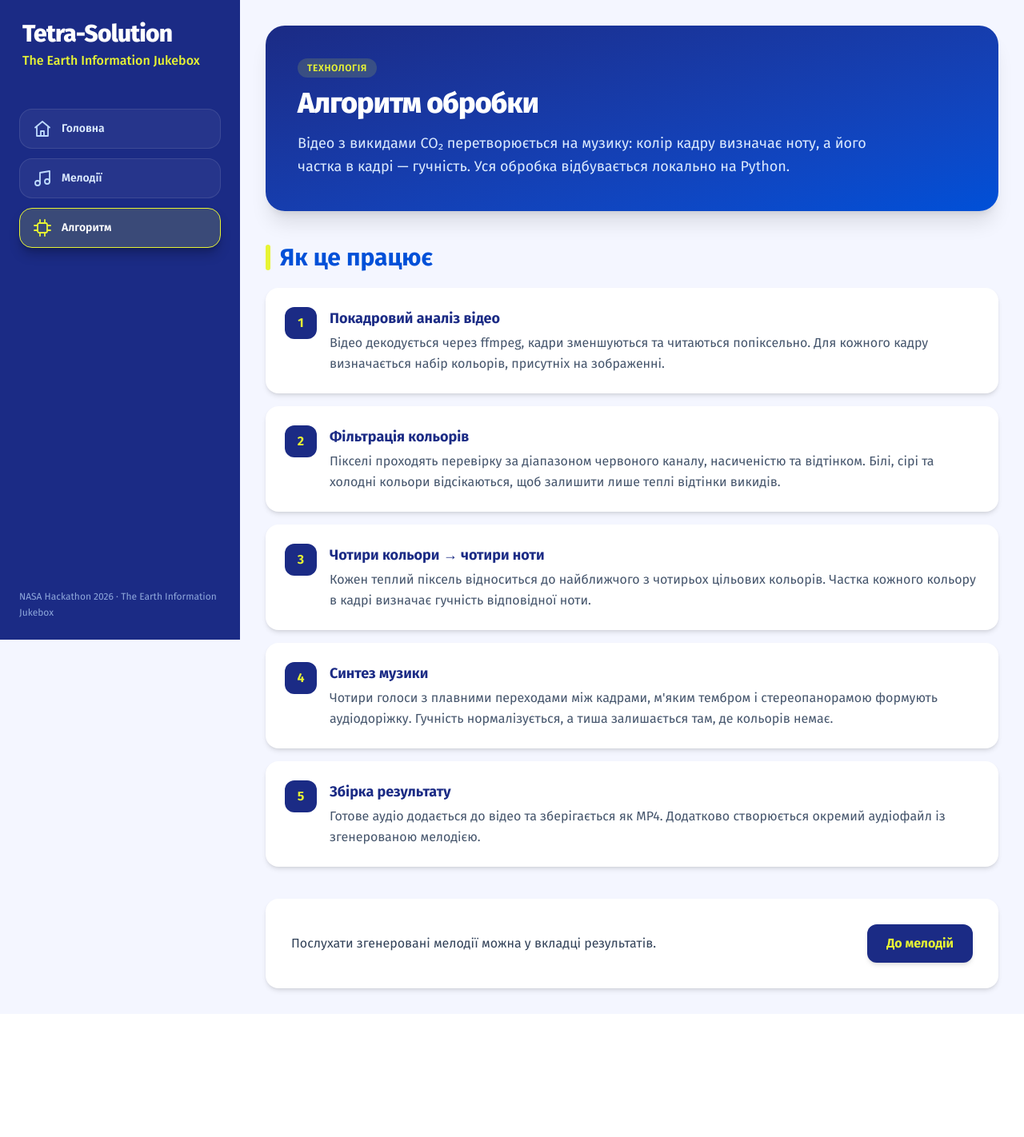
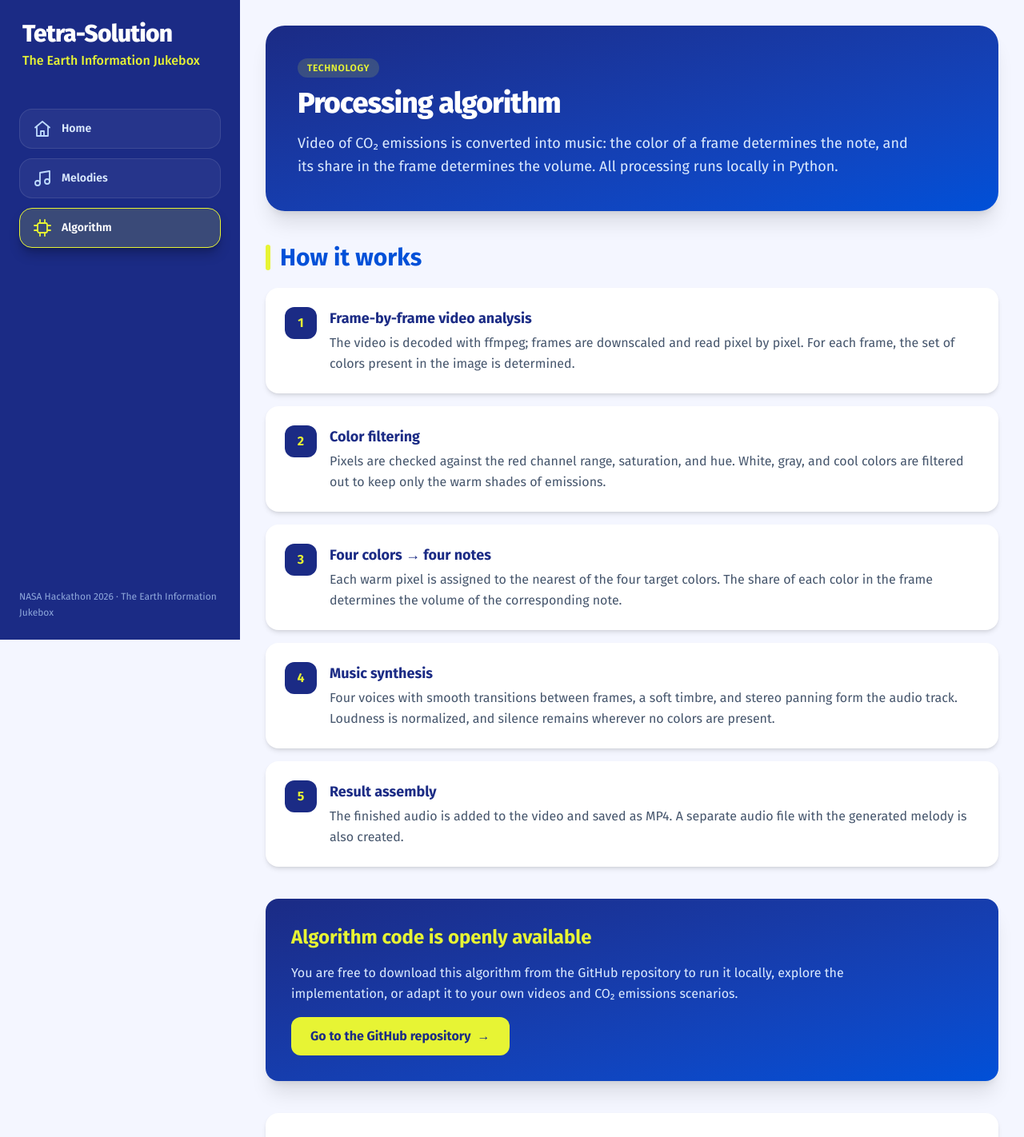
Before and after one commit to ytre12/NASA-hakaton-2026, a React (Vite) app in the folder NASA-2026/: page /tehnology in a window 1280 px wide. Shown: the top 1422 px of the page at 80% size. Before the commit the page ends 1268 px from the top, so only its background shows below. Built offline with nearby package versions, Linux system fonts and the light colour scheme.

Commit message:
change all language to en and fix some bugs

```diff
--- a/NASA-2026/src/assets/MainNavigation.jsx
+++ b/NASA-2026/src/assets/MainNavigation.jsx
@@ -20,7 +20,7 @@ function Icon({ children }) {
 const LINKS = [
   {
     to: "/",
-    label: "Головна",
+    label: "Home",
     end: true,
     icon: (
       <Icon>
@@ -32,7 +32,7 @@ const LINKS = [
   },
   {
     to: "/songs",
-    label: "Мелодії",
+    label: "Melodies",
     icon: (
       <Icon>
         <path d="M9 18V5l12-2v13" />
@@ -43,7 +43,7 @@ const LINKS = [
   },
   {
     to: "/tehnology",
-    label: "Алгоритм",
+    label: "Algorithm",
     icon: (
       <Icon>
         <rect x="6" y="6" width="12" height="12" rx="2" />
@@ -57,7 +57,7 @@ export default function MainNavigation() {
   return (
     // Мобільні (<820px): кнопки в рядок. Від 820px: вертикальний список.
     <nav
-      aria-label="Головна навігація"
+      aria-label="Main navigation"
       className="flex flex-row gap-2 desk:flex-col desk:gap-3"
     >
       {LINKS.map(({ to, label, end, icon }) => (
--- a/NASA-2026/src/pages/Algoritm.jsx
+++ b/NASA-2026/src/pages/Algoritm.jsx
@@ -2,38 +2,38 @@ import { ActionLink, PageHero, SectionTitle } from "../assets/ui";
 
 const STEPS = [
   {
-    title: "Покадровий аналіз відео",
-    text: "Відео декодується через ffmpeg, кадри зменшуються та читаються попіксельно. Для кожного кадру визначається набір кольорів, присутніх на зображенні.",
+    title: "Frame-by-frame video analysis",
+    text: "The video is decoded with ffmpeg; frames are downscaled and read pixel by pixel. For each frame, the set of colors present in the image is determined.",
   },
   {
-    title: "Фільтрація кольорів",
-    text: "Пікселі проходять перевірку за діапазоном червоного каналу, насиченістю та відтінком. Білі, сірі та холодні кольори відсікаються, щоб залишити лише теплі відтінки викидів.",
+    title: "Color filtering",
+    text: "Pixels are checked against the red channel range, saturation, and hue. White, gray, and cool colors are filtered out to keep only the warm shades of emissions.",
   },
   {
-    title: "Чотири кольори → чотири ноти",
-    text: "Кожен теплий піксель відноситься до найближчого з чотирьох цільових кольорів. Частка кожного кольору в кадрі визначає гучність відповідної ноти.",
+    title: "Four colors → four notes",
+    text: "Each warm pixel is assigned to the nearest of the four target colors. The share of each color in the frame determines the volume of the corresponding note.",
   },
   {
-    title: "Синтез музики",
-    text: "Чотири голоси з плавними переходами між кадрами, м'яким тембром і стереопанорамою формують аудіодоріжку. Гучність нормалізується, а тиша залишається там, де кольорів немає.",
+    title: "Music synthesis",
+    text: "Four voices with smooth transitions between frames, a soft timbre, and stereo panning form the audio track. Loudness is normalized, and silence remains wherever no colors are present.",
   },
   {
-    title: "Збірка результату",
-    text: "Готове аудіо додається до відео та зберігається як MP4. Додатково створюється окремий аудіофайл із згенерованою мелодією.",
+    title: "Result assembly",
+    text: "The finished audio is added to the video and saved as MP4. A separate audio file with the generated melody is also created.",
   },
 ];
 
 export default function AlgoritmDescription() {
   return (
     <div className="mx-auto flex max-w-5xl flex-col gap-10">
-      <PageHero badge="Технологія" title="Алгоритм обробки">
-        Відео з викидами CO₂ перетворюється на музику: колір кадру визначає
-        ноту, а його частка в кадрі — гучність. Уся обробка відбувається
-        локально на Python.
+      <PageHero badge="Technology" title="Processing algorithm">
+        Video of CO₂ emissions is converted into music: the color of a frame
+        determines the note, and its share in the frame determines the volume.
+        All processing runs locally in Python.
       </PageHero>
 
       <section className="flex flex-col gap-5">
-        <SectionTitle>Як це працює</SectionTitle>
+        <SectionTitle>How it works</SectionTitle>
 
         <ol className="flex flex-col gap-4">
           {STEPS.map((step, index) => (
@@ -57,11 +57,31 @@ export default function AlgoritmDescription() {
         </ol>
       </section>
 
+      <section className="flex flex-col gap-4 rounded-2xl bg-gradient-to-br from-[#1b2b85] to-[#0050d8] p-6 text-white shadow-xl sm:p-8">
+        <h2 className="text-2xl font-bold text-[#e7f434]">
+          Algorithm code is openly available
+        </h2>
+        <p className="max-w-3xl leading-relaxed text-blue-100">
+          You are free to download this algorithm from the GitHub repository to
+          run it locally, explore the implementation, or adapt it to your own
+          videos and CO₂ emissions scenarios.
+        </p>
+        <a
+          href="https://github.com/ytre12/NASA-hakaton-2026"
+          target="_blank"
+          rel="noopener noreferrer"
+          className="inline-flex w-fit items-center gap-2 rounded-xl bg-[#e7f434] px-6 py-3 font-bold text-[#1b2b85] transition hover:-translate-y-0.5 hover:bg-white focus-visible:outline-2 focus-visible:outline-offset-2 focus-visible:outline-[#e7f434]"
+        >
+          Go to the GitHub repository
+          <span aria-hidden="true">→</span>
+        </a>
+      </section>
+
       <section className="flex flex-col gap-5 rounded-2xl bg-white p-6 shadow-md sm:flex-row sm:items-center sm:justify-between sm:p-8">
         <p className="text-slate-700">
-          Послухати згенеровані мелодії можна у вкладці результатів.
+          Generated melodies can be listened to in the results tab.
         </p>
-        <ActionLink to="/songs">До мелодій</ActionLink>
+        <ActionLink to="/songs">Browse melodies</ActionLink>
       </section>
     </div>
   );
--- a/NASA-2026/src/pages/Main.jsx
+++ b/NASA-2026/src/pages/Main.jsx
@@ -23,22 +23,22 @@ export default function MainPage() {
           The Earth Information Jukebox
         </h1>
         <p className="mt-4 max-w-3xl text-base leading-relaxed text-blue-100 sm:text-lg">
-          У рамках технічного завдання Хакатону NASA: Space App Challenge, теми
-          The Earth Information Jukebox було розроблено{" "}
+          As part of the NASA Space Apps Challenge 2026 technical brief on the
+          theme The Earth Information Jukebox, we developed{" "}
           <Link
             to="/tehnology"
             className="font-semibold text-[#e7f434] underline decoration-[#e7f434]/50 underline-offset-4 transition hover:decoration-[#e7f434]"
           >
-            алгоритм створення
+            an algorithm for generating
           </Link>{" "}
-          аудіосупроводу на основі наданої відеомоделі викидів CO₂ мовою
-          програмування Python.
+          audio accompaniment from the provided CO₂ emissions video model using
+          the Python programming language.
         </p>
       </section>
 
       {/* Відео */}
       <section className="flex flex-col gap-4">
-        <SectionTitle>Відео результату роботи алгоритму</SectionTitle>
+        <SectionTitle>Algorithm output video</SectionTitle>
         <div className="overflow-hidden rounded-2xl border border-[#1b2b85]/10 bg-black shadow-lg">
           <video
             controls
@@ -50,21 +50,21 @@ export default function MainPage() {
               src={`${import.meta.env.BASE_URL}video/main.mp4`}
               type="video/mp4"
             />
-            Ваш браузер не підтримує відтворення цього відео.
+            Your browser does not support video playback.
           </video>
         </div>
       </section>
 
       {/* Аудіо */}
       <section className="flex flex-col gap-4">
-        <SectionTitle>Аудіо результату роботи алгоритму</SectionTitle>
+        <SectionTitle>Algorithm output audio</SectionTitle>
         <div className="rounded-2xl bg-white p-6 shadow-md sm:p-8">
           <audio controls preload="metadata" className="w-full">
             <source
               src={`${import.meta.env.BASE_URL}songs/main.mp3`}
               type="audio/mpeg"
             />
-            Ваш браузер не підтримує відтворення цього файлу.
+            Your browser does not support playback of this file.
           </audio>
         </div>
       </section>
@@ -72,26 +72,27 @@ export default function MainPage() {
       {/* Перехід до результатів */}
       <section className="flex flex-col gap-5 rounded-2xl bg-white p-6 shadow-md sm:flex-row sm:items-center sm:justify-between sm:p-8">
         <p className="text-slate-700">
-          Переглянути всі результати можна у вкладці{" "}
+          All results can be viewed in the{" "}
           <Link
             to="/songs"
             className="font-semibold text-[#0050d8] underline decoration-[#0050d8]/50 underline-offset-4 transition hover:decoration-[#0050d8]"
           >
-            Мелодії
-          </Link>
+            Melodies
+          </Link>{" "}
+          tab.
         </p>
         <div className="flex flex-col gap-3 sm:flex-row">
           <Link
             to="/tehnology"
             className="inline-flex items-center justify-center rounded-xl bg-[#1b2b85] px-6 py-3 font-bold text-[#e7f434] shadow-md transition hover:-translate-y-0.5 hover:bg-[#16236b] hover:shadow-lg focus-visible:outline-2 focus-visible:outline-offset-2 focus-visible:outline-[#1b2b85]"
           >
-            До алгоритму
+            About the algorithm
           </Link>
           <Link
             to="/songs"
             className="inline-flex items-center justify-center rounded-xl border-2 border-[#1b2b85] bg-white px-6 py-3 font-bold text-[#1b2b85] transition hover:-translate-y-0.5 hover:bg-[#1b2b85] hover:text-[#e7f434] focus-visible:outline-2 focus-visible:outline-offset-2 focus-visible:outline-[#1b2b85]"
           >
-            До мелодій
+            Browse melodies
           </Link>
         </div>
       </section>
--- a/NASA-2026/src/pages/SongOne.jsx
+++ b/NASA-2026/src/pages/SongOne.jsx
@@ -5,18 +5,18 @@ import { PageHero, SectionTitle } from "../assets/ui";
 export default function SongOne() {
   return (
     <div className="mx-auto flex max-w-3xl flex-col gap-8">
-      <PageHero badge="Мелодія" title="Трек 1">
-        Зразок мелодії, згенерованої з відео викидів CO₂.
+      <PageHero badge="Melody" title="Track 1">
+        A sample melody generated from a CO₂ emissions video.
       </PageHero>
 
       <section className="rounded-2xl bg-white p-6 shadow-md sm:p-8">
-        <SectionTitle>Аудіо</SectionTitle>
+        <SectionTitle>Audio</SectionTitle>
         <audio controls preload="metadata" className="mt-5 w-full">
           <source
             src={`${import.meta.env.BASE_URL}songs/output_music.mp3`}
             type="audio/mpeg"
           />
-          Ваш браузер не підтримує відтворення цього файлу.
+          Your browser does not support playback of this file.
         </audio>
       </section>
 
@@ -24,7 +24,7 @@ export default function SongOne() {
         to="/songs"
         className="inline-flex w-fit items-center gap-2 rounded-xl border-2 border-[#1b2b85] bg-white px-5 py-2.5 font-bold text-[#1b2b85] transition hover:-translate-y-0.5 hover:bg-[#1b2b85] hover:text-[#e7f434] focus-visible:outline-2 focus-visible:outline-offset-2 focus-visible:outline-[#1b2b85]"
       >
-        ← Назад до мелодій
+        ← Back to melodies
       </Link>
     </div>
   );
```
Also changed, not shown: NASA-2026/src/pages/Songs.jsx (+15 -15 lines), 4 other files (tests, documents, lock files or other folders).
